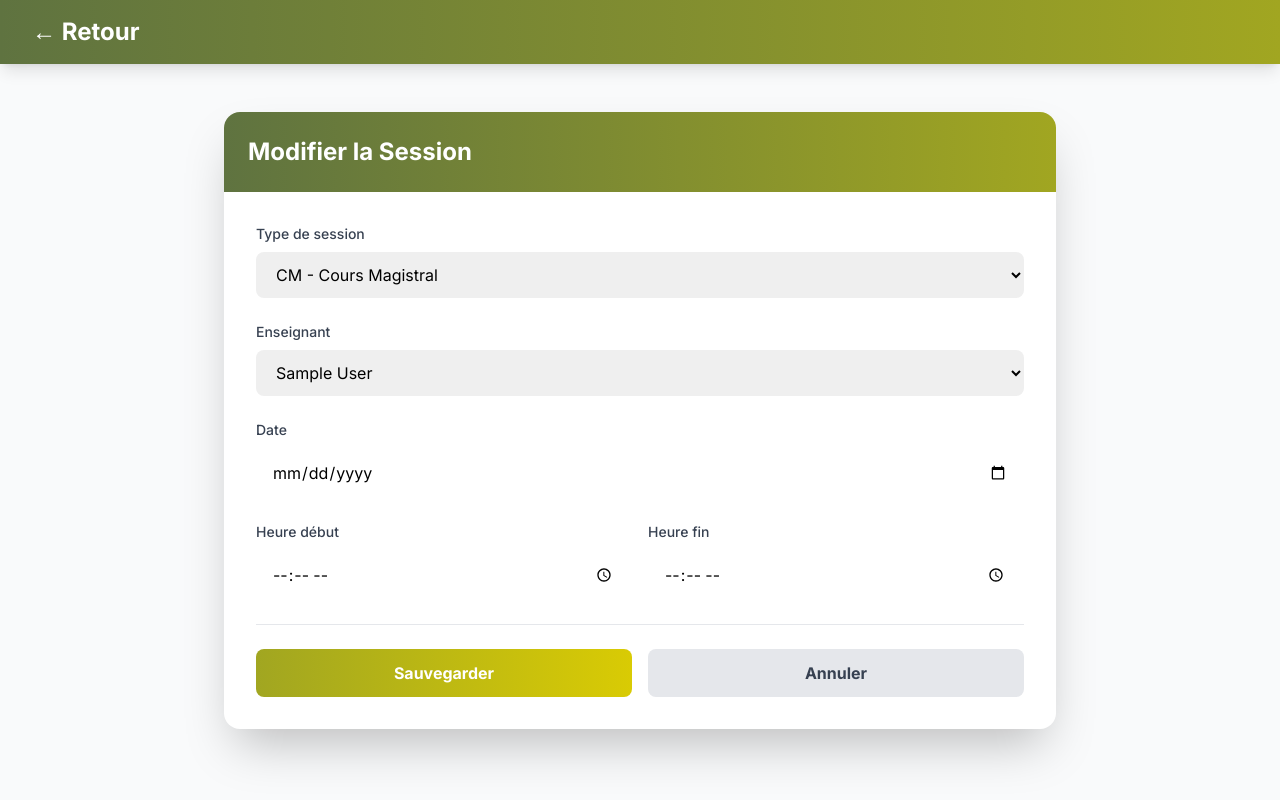
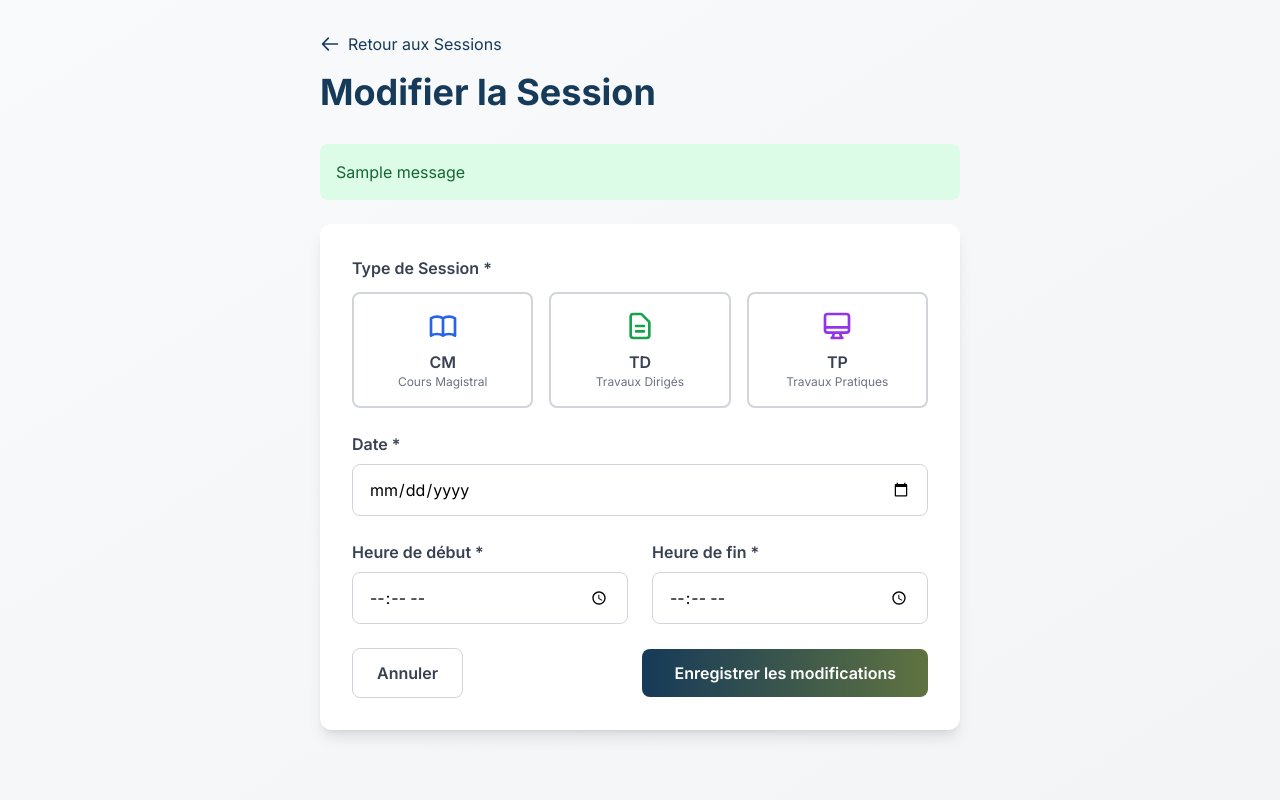
Before and after one commit to OUMAMAJB/uir_presence, a Flask app: template app/templates/track/edit_session.html in a window 1280 px wide. Run offline with Flask 3, Linux system fonts and the light colour scheme; the template is opened without the code that fills it: values that come from a table or form of the project are taken from there, others are empty; tables that the repository leaves empty hold one stand-in row (values such as "Sample post"); one stand-in notice (Sample message) is shown; some libraries are stand-ins or nearby versions.

Commit message:
chef de filiere

```diff
--- a/app/templates/track/edit_session.html
+++ b/app/templates/track/edit_session.html
@@ -1,88 +1,127 @@
 {% extends "base.html" %}
 
-{% block title %}Modifier Session - UIR Presence{% endblock %}
+{% block title %}Modifier la Session - UIR Presence{% endblock %}
 
 {% block content %}
-<div class="min-h-screen bg-gray-50">
-    <nav class="bg-gradient-to-r from-secondary to-accent shadow-lg">
-        <div class="max-w-7xml mx-auto px-4 sm:px-6 lg:px-8">
-            <div class="flex justify-between items-center h-16">
+<div class="min-h-screen bg-gradient-to-br from-gray-50 to-gray-100 py-8">
+    <div class="container mx-auto px-4 max-w-2xl">
+        <!-- Header -->
+        <div class="mb-8">
             <a href="{{ url_for('track.view_subject_sessions', subject_id=session.subject.id) }}"
-                    class="text-2xl font-bold text-white hover:text-light transition-colors duration-200">← Retour</a>
+                class="inline-flex items-center text-primary hover:text-secondary transition-colors duration-150 mb-4">
+                <svg class="w-5 h-5 mr-2" fill="none" stroke="currentColor" viewBox="0 0 24 24">
+                    <path stroke-linecap="round" stroke-linejoin="round" stroke-width="2"
+                        d="M10 19l-7-7m0 0l7-7m-7 7h18" />
+                </svg>
+                Retour aux Sessions
+            </a>
+            <h1 class="text-4xl font-bold text-primary mb-2">Modifier la Session</h1>
+            <p class="text-gray-600">{{ session.subject.name }}</p>
+        </div>
+
+        <!-- Flash Messages -->
+        {% with messages = get_flashed_messages(with_categories=true) %}
+        {% if messages %}
+        {% for category, message in messages %}
+        <div
+            class="mb-6 p-4 rounded-lg {% if category == 'success' %}bg-green-100 text-green-800{% elif category == 'danger' %}bg-red-100 text-red-800{% elif category == 'warning' %}bg-yellow-100 text-yellow-800{% else %}bg-blue-100 text-blue-800{% endif %}">
+            {{ message }}
+        </div>
+        {% endfor %}
+        {% endif %}
+        {% endwith %}
+
+        <!-- Formulaire -->
+        <div class="bg-white rounded-xl shadow-lg p-8">
+            <form method="POST" action="{{ url_for('track.edit_session', session_id=session.id) }}">
+                <!-- Type de Session -->
+                <div class="mb-6">
+                    <label class="block text-gray-700 font-semibold mb-3">Type de Session *</label>
+                    <div class="grid grid-cols-3 gap-4">
+                        <label class="relative cursor-pointer">
+                            <input type="radio" name="type" value="CM" class="peer sr-only" {% if session.type=='CM'
+                                %}checked{% endif %} required>
+                            <div
+                                class="border-2 border-gray-300 rounded-lg p-4 text-center peer-checked:border-blue-500 peer-checked:bg-blue-50 hover:border-blue-300 transition-all duration-150">
+                                <svg class="w-8 h-8 mx-auto mb-2 text-blue-600" fill="none" stroke="currentColor"
+                                    viewBox="0 0 24 24">
+                                    <path stroke-linecap="round" stroke-linejoin="round" stroke-width="2"
+                                        d="M12 6.253v13m0-13C10.832 5.477 9.246 5 7.5 5S4.168 5.477 3 6.253v13C4.168 18.477 5.754 18 7.5 18s3.332.477 4.5 1.253m0-13C13.168 5.477 14.754 5 16.5 5c1.747 0 3.332.477 4.5 1.253v13C19.832 18.477 18.247 18 16.5 18c-1.746 0-3.332.477-4.5 1.253" />
+                                </svg>
+                                <p class="font-semibold text-gray-700">CM</p>
+                                <p class="text-xs text-gray-500">Cours Magistral</p>
+                            </div>
+                        </label>
+
+                        <label class="relative cursor-pointer">
+                            <input type="radio" name="type" value="TD" class="peer sr-only" {% if session.type=='TD'
+                                %}checked{% endif %}>
+                            <div
+                                class="border-2 border-gray-300 rounded-lg p-4 text-center peer-checked:border-green-500 peer-checked:bg-green-50 hover:border-green-300 transition-all duration-150">
+                                <svg class="w-8 h-8 mx-auto mb-2 text-green-600" fill="none" stroke="currentColor"
+                                    viewBox="0 0 24 24">
+                                    <path stroke-linecap="round" stroke-linejoin="round" stroke-width="2"
+                                        d="M9 12h6m-6 4h6m2 5H7a2 2 0 01-2-2V5a2 2 0 012-2h5.586a1 1 0 01.707.293l5.414 5.414a1 1 0 01.293.707V19a2 2 0 01-2 2z" />
+                                </svg>
+                                <p class="font-semibold text-gray-700">TD</p>
+                                <p class="text-xs text-gray-500">Travaux Dirigés</p>
+                            </div>
+                        </label>
+
+                        <label class="relative cursor-pointer">
+                            <input type="radio" name="type" value="TP" class="peer sr-only" {% if session.type=='TP'
+                                %}checked{% endif %}>
+                            <div
+                                class="border-2 border-gray-300 rounded-lg p-4 text-center peer-checked:border-purple-500 peer-checked:bg-purple-50 hover:border-purple-300 transition-all duration-150">
+                                <svg class="w-8 h-8 mx-auto mb-2 text-purple-600" fill="none" stroke="currentColor"
+                                    viewBox="0 0 24 24">
+                                    <path stroke-linecap="round" stroke-linejoin="round" stroke-width="2"
+                                        d="M9.75 17L9 20l-1 1h8l-1-1-.75-3M3 13h18M5 17h14a2 2 0 002-2V5a2 2 0 00-2-2H5a2 2 0 00-2 2v10a2 2 0 002 2z" />
+                                </svg>
+                                <p class="font-semibold text-gray-700">TP</p>
+                                <p class="text-xs text-gray-500">Travaux Pratiques</p>
+                            </div>
+                        </label>
                     </div>
                 </div>
-    </nav>
 
-    <div class="max-w-4xl mx-auto px-4 sm:px-6 lg:px-8 py-12">
-        <div class="bg-white rounded-2xl shadow-2xl overflow-hidden">
-            <div class="bg-gradient-to-r from-secondary to-accent p-6">
-                <h2 class="text-2xl font-bold text-white">Modifier la Session</h2>
-                <p class="text-white opacity-90">{{ session.subject.name }}</p>
+                <!-- Date -->
+                <div class="mb-6">
+                    <label for="date" class="block text-gray-700 font-semibold mb-2">Date *</label>
+                    <input type="date" id="date" name="date" value="{{ session.date }}" required
+                        class="w-full px-4 py-3 border border-gray-300 rounded-lg focus:ring-2 focus:ring-primary focus:border-transparent">
                 </div>
 
-            <div class="p-8">
-                <form method="POST" class="space-y-6">
+                <!-- Horaires -->
+                <div class="grid grid-cols-2 gap-6 mb-6">
                     <div>
-                        <label for="type" class="block text-sm font-medium text-gray-700 mb-2">Type de session</label>
-                        <select id="type" name="type" required
-                            class="block w-full px-4 py-3 border-gray-300 rounded-lg focus:ring-accent focus:border-accent">
-                            <option value="CM" {% if session.type=='CM' %}selected{% endif %}>CM - Cours Magistral
-                            </option>
-                            <option value="TD" {% if session.type=='TD' %}selected{% endif %}>TD - Travaux Dirigés
-                            </option>
-                            <option value="TP" {% if session.type=='TP' %}selected{% endif %}>TP - Travaux Pratiques
-                            </option>
-                        </select>
+                        <label for="start_time" class="block text-gray-700 font-semibold mb-2">Heure de début *</label>
+                        <input type="time" id="start_time" name="start_time"
+                            value="{{ session.start_time.strftime('%H:%M') }}" required
+                            class="w-full px-4 py-3 border border-gray-300 rounded-lg focus:ring-2 focus:ring-primary focus:border-transparent">
                     </div>
 
                     <div>
-                        <label for="teacher_id" class="block text-sm font-medium text-gray-700 mb-2">Enseignant</label>
-                        <select id="teacher_id" name="teacher_id" required
-                            class="block w-full px-4 py-3 border-gray-300 rounded-lg focus:ring-accent focus:border-accent">
-                            {% for teacher in teachers %}
-                            <option value="{{ teacher.id }}" {% if session.teacher_id==teacher.id %}selected{% endif %}>
-                                {{ teacher.first_name }} {{ teacher.last_name }}
-                            </option>
-                            {% endfor %}
-                        </select>
-                    </div>
-
-                    <div>
-                        <label for="date" class="block text-sm font-medium text-gray-700 mb-2">Date</label>
-                        <input id="date" name="date" type="date" value="{{ session.date.strftime('%Y-%m-%d') }}"
-                            required
-                            class="block w-full px-4 py-3 border-gray-300 rounded-lg focus:ring-accent focus:border-accent">
-                    </div>
-
-                    <div class="grid grid-cols-2 gap-4">
-                        <div>
-                            <label for="start_time" class="block text-sm font-medium text-gray-700 mb-2">Heure
-                                début</label>
-                            <input id="start_time" name="start_time" type="time"
-                                value="{{ session.start_time.strftime('%H:%M') }}" required
-                                class="block w-full px-4 py-3 border-gray-300 rounded-lg focus:ring-accent focus:border-accent">
-                        </div>
-                        <div>
-                            <label for="end_time" class="block text-sm font-medium text-gray-700 mb-2">Heure fin</label>
-                            <input id="end_time" name="end_time" type="time"
+                        <label for="end_time" class="block text-gray-700 font-semibold mb-2">Heure de fin *</label>
+                        <input type="time" id="end_time" name="end_time"
                             value="{{ session.end_time.strftime('%H:%M') }}" required
-                                class="block w-full px-4 py-3 border-gray-300 rounded-lg focus:ring-accent focus:border-accent">
+                            class="w-full px-4 py-3 border border-gray-300 rounded-lg focus:ring-2 focus:ring-primary focus:border-transparent">
                     </div>
                 </div>
 
-                    <div class="flex space-x-4 pt-6 border-t">
-                        <button type="submit"
-                            class="flex-1 bg-gradient-to-r from-accent to-highlight hover:from-highlight hover:to-accent text-white font-bold py-3 px-4 rounded-lg transition-all duration-300 transform hover:scale-105">
-                            Sauvegarder
-                        </button>
+                <!-- Boutons -->
+                <div class="flex items-center justify-between">
                     <a href="{{ url_for('track.view_subject_sessions', subject_id=session.subject.id) }}"
-                            class="flex-1 bg-gray-200 hover:bg-gray-300 text-gray-700 font-bold py-3 px-4 rounded-lg transition-all duration-300 text-center">
+                        class="px-6 py-3 border border-gray-300 text-gray-700 rounded-lg hover:bg-gray-50 transition-colors duration-150 font-semibold">
                         Annuler
                     </a>
+                    <button type="submit"
+                        class="px-8 py-3 bg-gradient-to-r from-primary to-secondary text-white rounded-lg hover:shadow-lg transform hover:-translate-y-0.5 transition-all duration-150 font-semibold">
+                        Enregistrer les modifications
+                    </button>
                 </div>
             </form>
         </div>
     </div>
 </div>
-</div>
 {% endblock %}
```
Also changed, not shown: app/routes/track.py (+25 -7 lines), app/templates/track/manage_subjects.html (+14 -1 lines), app/templates/track/subject_sessions.html (+11 -8 lines). Lines whose indentation alone changed are shown as unchanged.
